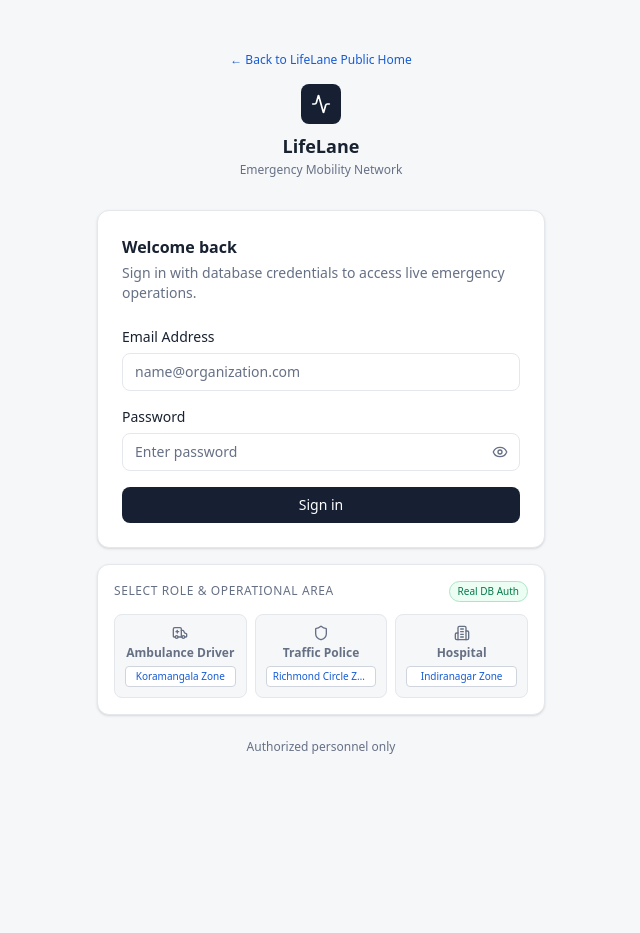
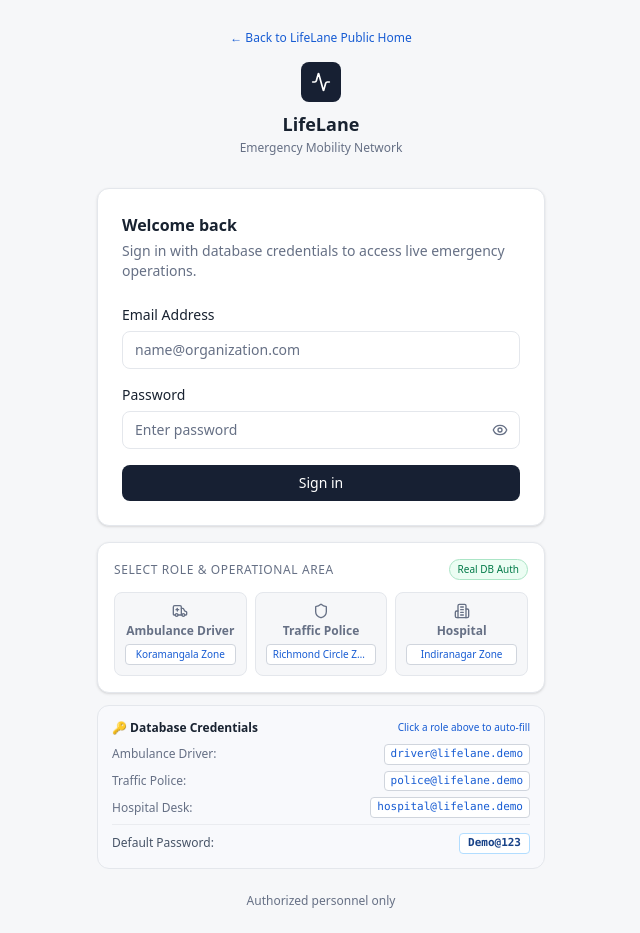
Before and after one commit to ksrivenkatsaisahs9-lang/LIFE-LANE-, a React (Vite) app in the folder client/: page /login in a window 1280 px wide. Shown: the whole page, without its empty margins (319-959 px from the left). Before the commit the page ends 800 px from the top, so only its background shows below. Built offline with nearby package versions, Linux system fonts and the light colour scheme; no server answers.

Commit message:
feat: add database credentials display cheat sheet to login page

```diff
--- a/client/src/pages/LoginPage.jsx
+++ b/client/src/pages/LoginPage.jsx
@@ -213,6 +213,32 @@ export default function LoginPage() {
           </div>
         </div>
 
+        {/* Database Credentials Cheat Sheet */}
+        <div className="mt-3 bg-[#F8F9FC] border border-[#E4E7EC] rounded-[12px] p-3.5 text-xs">
+          <div className="flex items-center justify-between font-semibold text-[#182230] mb-2">
+            <span className="flex items-center gap-1.5">🔑 Database Credentials</span>
+            <span className="text-[10px] text-[#175CD3] font-normal">Click a role above to auto-fill</span>
+          </div>
+          <div className="space-y-1.5 text-[#344054]">
+            <div className="flex items-center justify-between">
+              <span className="text-[#667085]">Ambulance Driver:</span>
+              <code className="bg-white px-1.5 py-0.5 border border-[#D0D5DD] rounded text-[#175CD3] font-mono text-[11px]">driver@lifelane.demo</code>
+            </div>
+            <div className="flex items-center justify-between">
+              <span className="text-[#667085]">Traffic Police:</span>
+              <code className="bg-white px-1.5 py-0.5 border border-[#D0D5DD] rounded text-[#175CD3] font-mono text-[11px]">police@lifelane.demo</code>
+            </div>
+            <div className="flex items-center justify-between">
+              <span className="text-[#667085]">Hospital Desk:</span>
+              <code className="bg-white px-1.5 py-0.5 border border-[#D0D5DD] rounded text-[#175CD3] font-mono text-[11px]">hospital@lifelane.demo</code>
+            </div>
+            <div className="pt-2 mt-1.5 border-t border-[#EAECF0] flex items-center justify-between text-[#182230]">
+              <span className="font-medium text-[#475467]">Default Password:</span>
+              <code className="bg-white px-2 py-0.5 border border-[#B2DDFF] rounded text-[#174187] font-semibold font-mono text-[11px]">Demo@123</code>
+            </div>
+          </div>
+        </div>
+
         {/* Footer */}
         <p className="text-center text-xs text-[#667085] mt-6">Authorized personnel only</p>
       </div>
```
